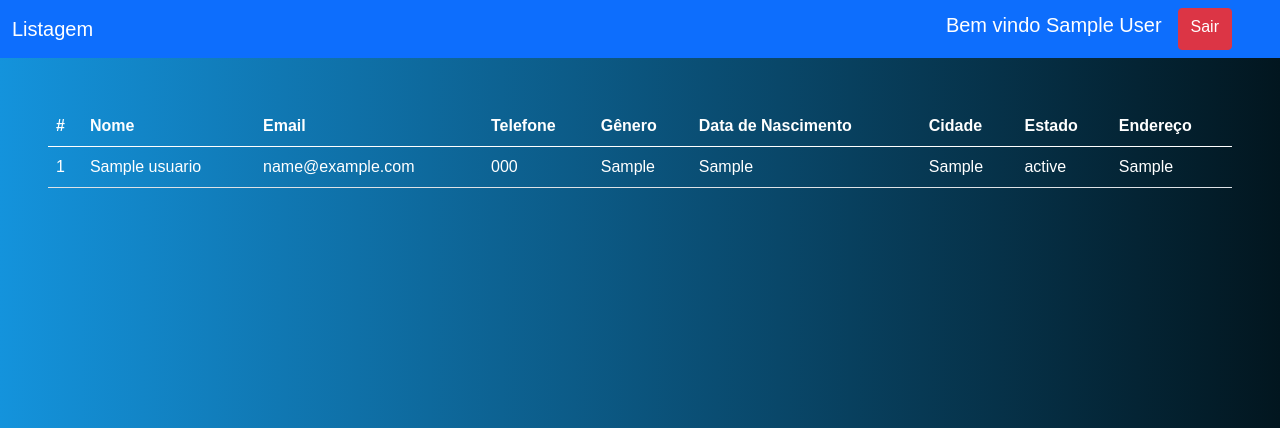
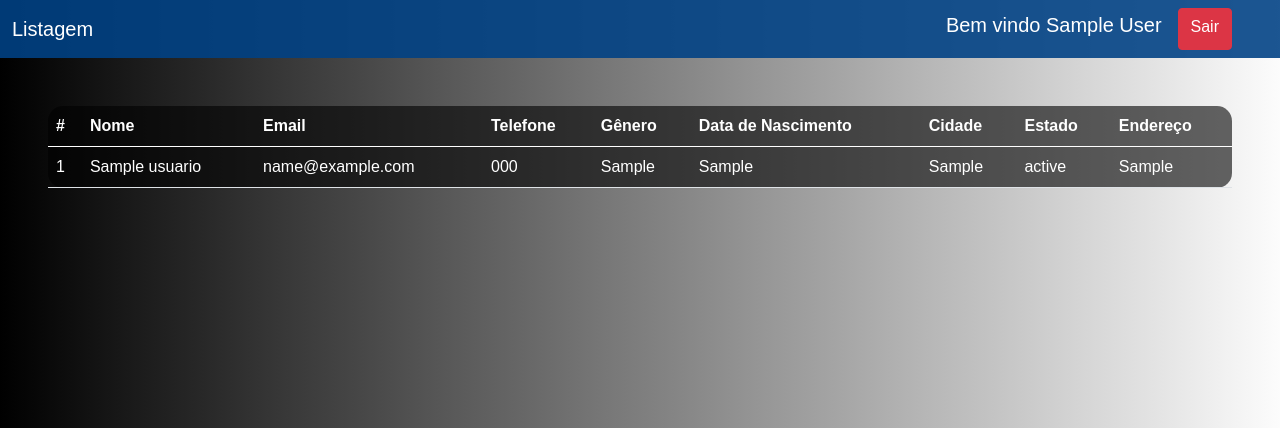
Before and after one commit to BethoHV/projeto-CRUD, a PHP site: page /listagem.php in a window 1280 px wide. Shown: the top 428 px of the page. Run offline with PHP 8.4, Linux system fonts and the light colour scheme; the visitor is signed in with stand-in values (Sample User, id 1); tables that the repository leaves empty or names only in its code hold one stand-in row (values such as "Sample post").

Commit message:
ajustes css

```diff
--- a/form.php
+++ b/form.php
@@ -68,7 +68,7 @@
     <meta charset="UTF-8">
     <meta http-equiv="X-UA-Compatible" content="IE=edge">
     <meta name="viewport" content="width=device-width, initial-scale=1.0">
-    <link rel="stylesheet" href="styles\style-form.css">
+    <link rel="stylesheet" href="styles\style-form.css?=v2">
     <title>Formulário</title>
 </head>
 <body>
--- a/listagem.php
+++ b/listagem.php
@@ -28,12 +28,16 @@
     <style>
         body{
             font-family: Arial, Helvetica, sans-serif;
-            background-image: linear-gradient(to right, rgb(20, 147, 220), rgb(2, 22, 31));
+            background-image: linear-gradient(to left, rgb(252, 252, 252), rgb(0, 0, 0));
+        }
+        table{
+            background-color: rgba(0, 0, 0, 0.6);;
+            border-radius: 15px;
         }
     </style>
 </head>
 <body>
-<nav class="navbar navbar-expand-lg navbar-dark bg-primary">
+<nav class="navbar navbar-expand-lg navbar-dark" style="background-color: rgb(0, 66, 133, 89%);">
         <div class="container" style="display: block">
             <a class="navbar-brand" href="#">Listagem</a>
             <?php if($admin == 1 ){?>
@@ -51,9 +55,6 @@
                 <tr>
                     <th scope="col">#</th>
                     <th scope="col">Nome</th>
-                    <?php if($admin == 1 ){?>
-                        <th scope="col">Senha</th>
-                    <?php }?>
                     <th scope="col">Email</th>
                     <th scope="col">Telefone</th>
                     <th scope="col">Gênero</th>
@@ -72,9 +73,6 @@
                         echo "<tr>";
                         echo "<td>".$user_data['id']."</td>";
                         echo "<td>".$user_data['nome']."</td>";
-                        if($admin == 1 ){
-                            echo "<td>".$user_data['senha']."</td>";
-                        }
                         echo "<td>".$user_data['email']."</td>";
                         echo "<td>".$user_data['telefone']."</td>";
                         echo "<td>".$user_data['genero']."</td>";
--- a/login.php
+++ b/login.php
@@ -4,7 +4,7 @@
     <meta charset="UTF-8">
     <meta http-equiv="X-UA-Compatible" content="IE=edge">
     <meta name="viewport" content="width=device-width, initial-scale=1.0">
-    <link rel="stylesheet" href="styles\style-login.css">
+    <link rel="stylesheet" href="styles\style-login.css?v=6">
     <title>Login</title>
 </head>
 <body>
--- a/styles/style-form.css
+++ b/styles/style-form.css
@@ -1,6 +1,6 @@
 body{
     font-family: Arial, Helvetica, sans-serif;
-    background-image: linear-gradient(to right, rgb(20, 147, 220), rgb(2, 22, 31));
+    background-image: linear-gradient(to left, rgb(252, 252, 252), rgb(0, 0, 0));
 }
 .box{
     color: white;
@@ -47,7 +47,7 @@ legend{
 .inputUser:valid ~ .labelInput{
     top: -20px;
     font-size: 12px;
-    color: dodgerblue;
+    color: rgb(255, 255, 255);
 }
 #data_nascimento{
     border: none;
@@ -57,7 +57,7 @@ legend{
     font-size: 15px;
 }
 #submit{
-    background-image: linear-gradient(to right,rgb(0, 92, 197), rgb(90, 20, 220));
+    background-color: rgb(0, 66, 133);
     width: 100%;
     border: none;
     padding: 15px;
--- a/styles/style-login.css
+++ b/styles/style-login.css
@@ -1,6 +1,6 @@
 body{
     font-family: Arial, Helvetica, sans-serif;
-    background-image: linear-gradient(to right, rgb(20, 147, 220), rgb(2, 22, 31));
+    background-image: linear-gradient(to left, rgb(252, 252, 252), rgb(0, 0, 0));
 }
 div{
     background-color: rgba(0, 0, 0, 0.9);
@@ -19,7 +19,7 @@ input{
     font-size: 15px;
 }
 .inputSubmit{
-    background-color: dodgerblue;
+    background-color: rgb(0, 66, 133);
     border: none;
     padding: 15px;
     width: 100%;
@@ -29,6 +29,6 @@ input{
 
 }
 .inputSubmit:hover{
-    background-color: deepskyblue;
+    background-color: rgb(0, 79, 158);
     cursor: pointer;
 }
```
